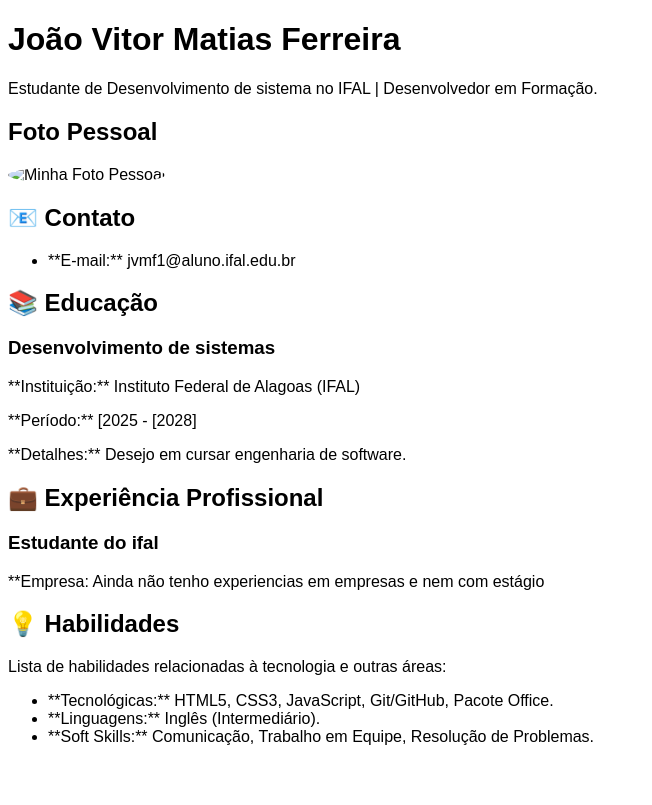
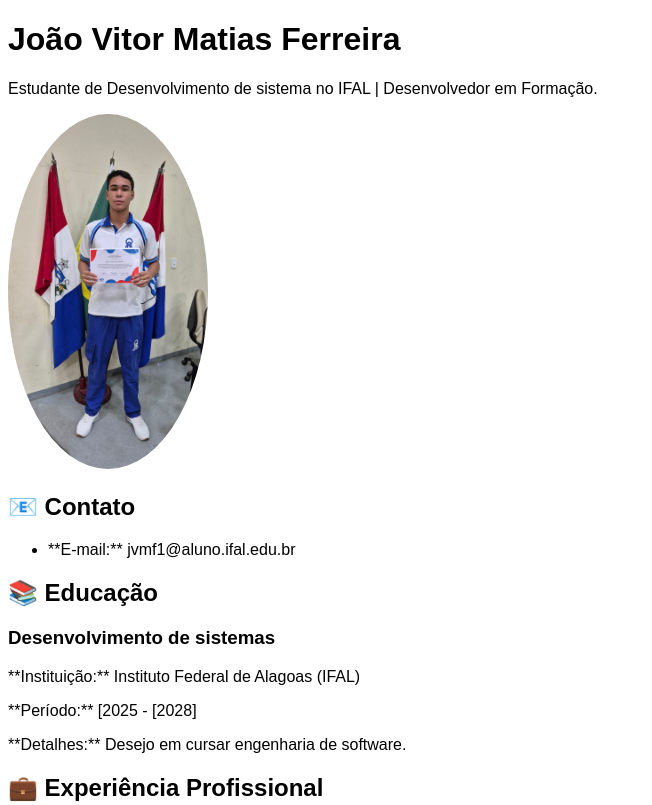
Before and after one commit to jvmf1-ux/jvmf1-ux.github.io, a plain HTML site: page index.html in a window 1280 px wide. Shown: the top 805 px of the page, without its empty margins (0-652 px from the left). Drawn offline with Linux system fonts and the light colour scheme.

Commit message:
index.html

```diff
--- a/index.html
+++ b/index.html
@@ -17,10 +17,10 @@
         <p> Estudante de Desenvolvimento de sistema no IFAL | Desenvolvedor em Formação.</p>
     </header>
 
-    <section id="foto">
-        <h2>Foto Pessoal</h2>
+    <section id="image.png"
+        <h2></h2>
 
-        <img src=WhatsApp Image 2025-11-09 at 21.17.40.jpeg alt="Minha Foto Pessoal">
+        <img src= "image.png" height="200px" width="200px">
     </section>
 
     <section id="contato">
```
Also changed, not shown: image.png (added).
